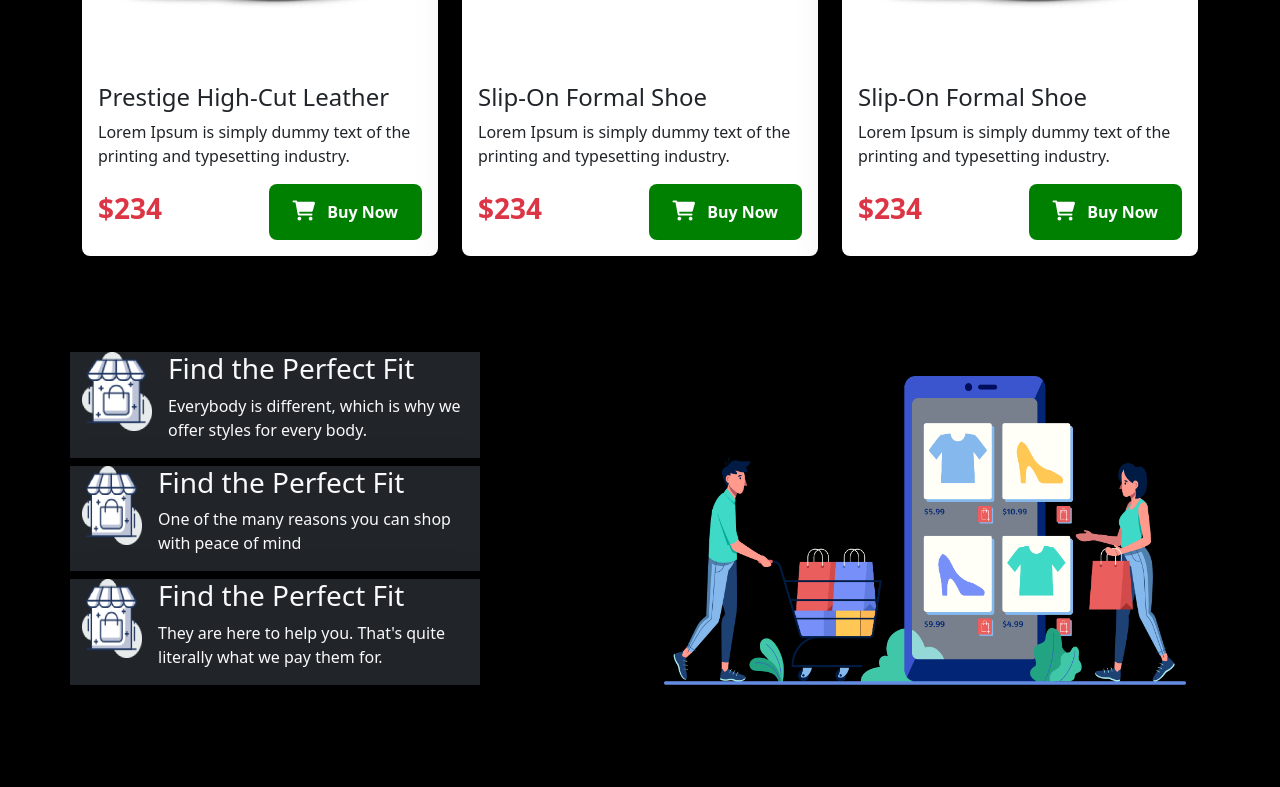
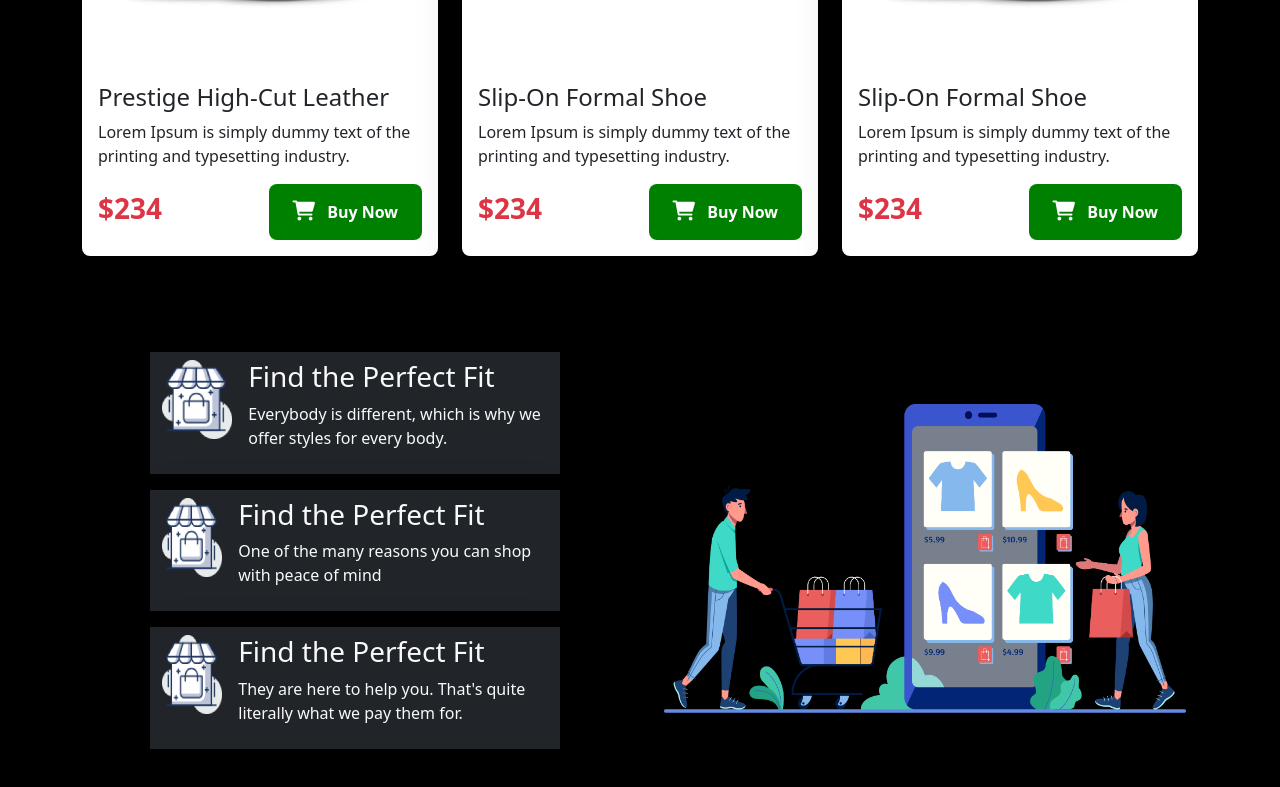
Before and after one commit to LiptonBarua/Bootstrap-practice-website-3, a plain HTML site: page index.html in a window 1280 px wide. Shown: the part 1738-2525 px from the top of the page. Drawn offline with Linux system fonts and the light colour scheme.

Commit message:
ddkmdfjkk

```diff
--- a/index.html
+++ b/index.html
@@ -69,7 +69,7 @@
         <div class="container">
           <h1 class="text-light pb-4">CASUAL SHOES</h1>
           <div class="row">
-            <div class="col-lg-4 col-md-6 col-sm-12 ">
+            <div class="col-lg-4 col-md-6 col-sm-12">
               <div class="card shadow-lg p-3 rounded-3">
                 <img src="images/image 5.png" alt="" class="img-fluid rounded-3" >
               <div class="card-text pt-4">
@@ -167,23 +167,23 @@
     <footer class="py-5">
       <div class="container mb-5">
         <div class="row">
-          <div class="col-md-6">
+          <div class="col-md-6 d-flex justify-content-center">
             <div class="row row-cols-1 w-75">
-              <div class="col d-flex bg-light shadow-lg mb-2 bg-dark">
+              <div class="col d-flex bg-light shadow-lg mb-3 bg-dark py-2">
                 <img src="icons/image 12.png" alt="" class="img-fluid h-75" width="70">
                 <div class="ms-3 text-light">
                    <h3>Find the Perfect Fit</h3>
                    <p>Everybody is different, which is why we <br>offer styles for every body.</p>
                 </div>
               </div>
-              <div class="col d-flex bg-light shadow-lg mb-2 bg-dark">
+              <div class="col d-flex bg-light shadow-lg mb-3 bg-dark py-2">
                 <img src="icons/image 12.png" alt="" class="img-fluid h-75" width="60">
                 <div class="ms-3 text-light">
                    <h3>Find the Perfect Fit</h3>
                    <p>One of the many reasons you can shop with peace of mind</p>
                 </div>
               </div>
-              <div class="col d-flex bg-light shadow-lg mb-2 bg-dark">
+              <div class="col d-flex bg-light shadow-lg mb-3 bg-dark py-2">
                 <img src="icons/image 12.png" alt="" class="img-fluid h-75" width="60">
                 <div class="ms-3 text-light">
                    <h3>Find the Perfect Fit</h3>
```
